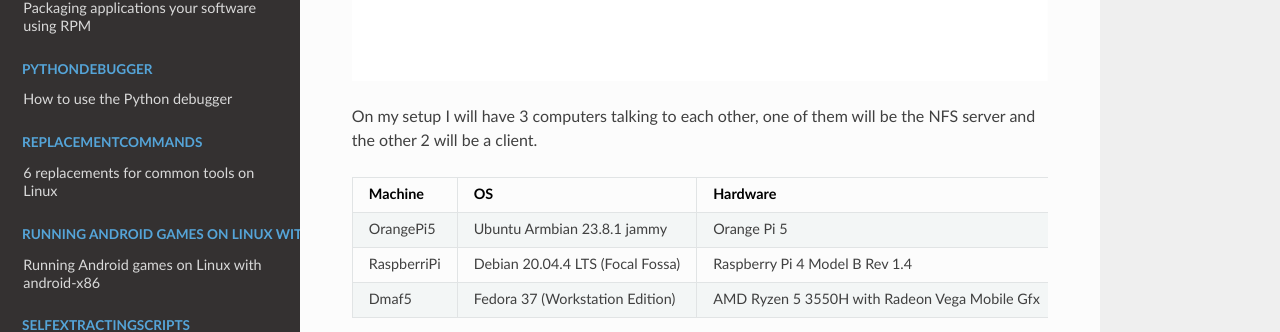
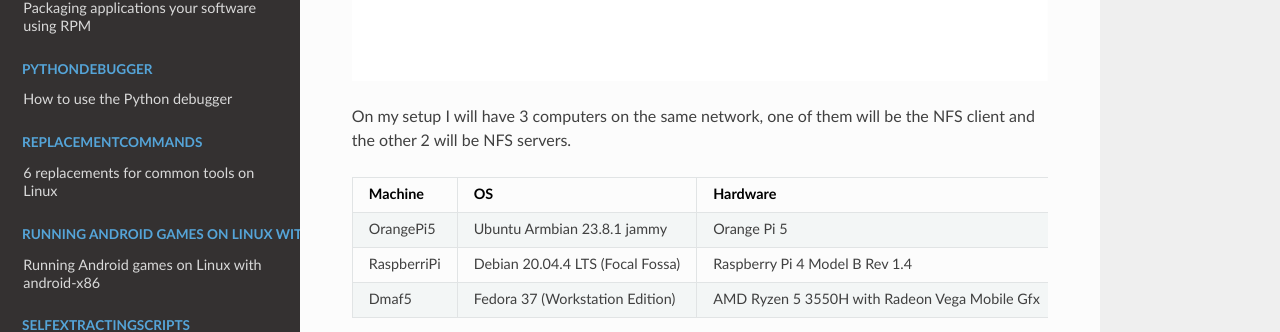
Before and after one commit to josevnz/tutorials, an MkDocs documentation site: the page built from docs/SpyOnNfs/README.md, in a window 1280 px wide and 900 px high, scrolled down 1122 px. Shown: the part 151-483 px from the top of the window. Built offline with MkDocs 1.6.1, drawn with Linux system fonts in a browser that asks for light colours; nearby versions of some CDN libraries.

Commit message:
Fix lab description

```diff
--- a/docs/SpyOnNfs/README.md
+++ b/docs/SpyOnNfs/README.md
@@ -15,8 +15,8 @@
 
 ![](NfsLayout.png)
 
-On my setup I will have 3 computers talking to each other, one of them will be the NFS server and the other 2 will be
-a client.
+On my setup I will have 3 computers on the same network, one of them will be the NFS client and the other 2 will be
+NFS servers.
 
 | Machine     | OS                               | Hardware                                      | Mode                     |
 |-------------|----------------------------------|-----------------------------------------------|--------------------------|
```
